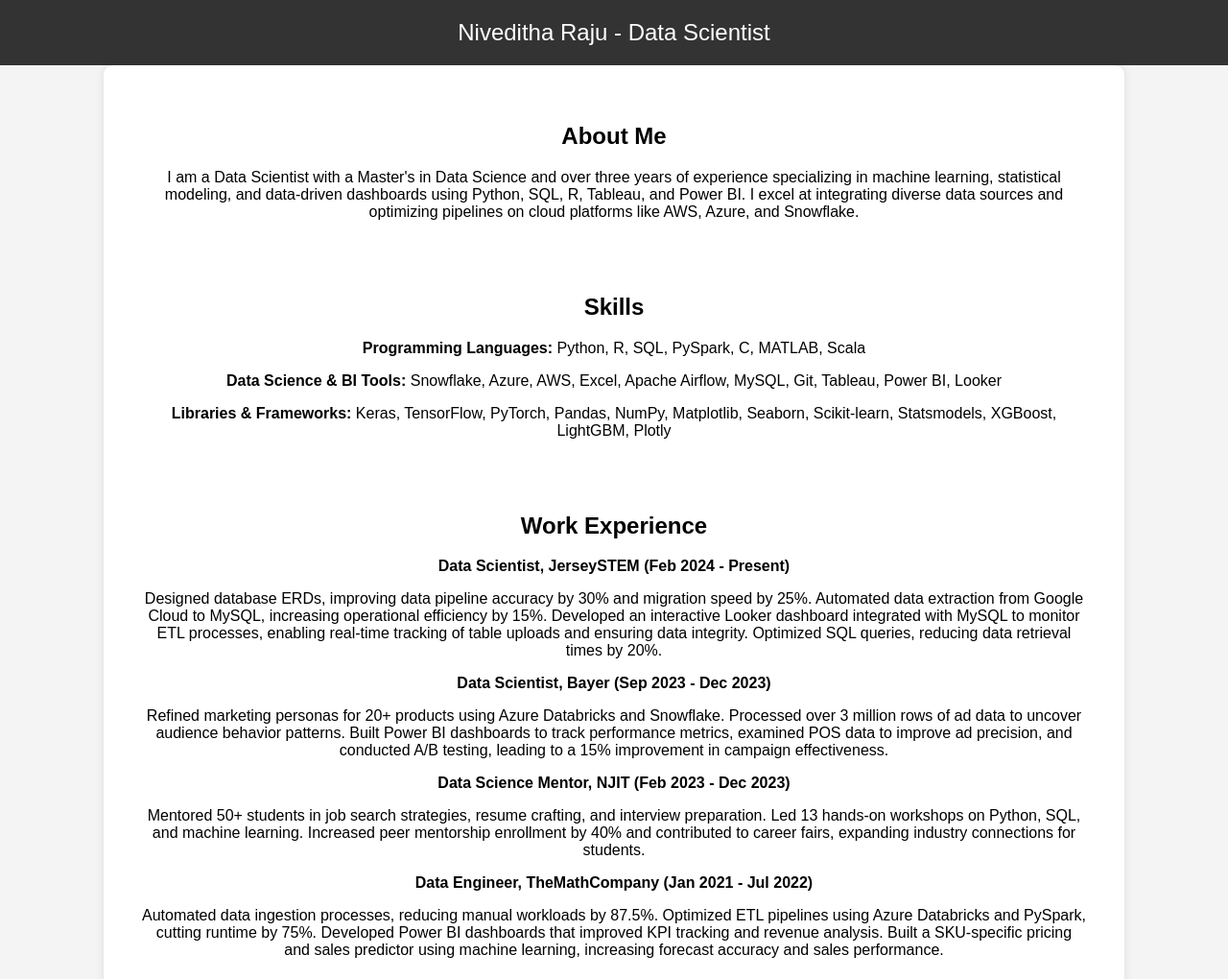
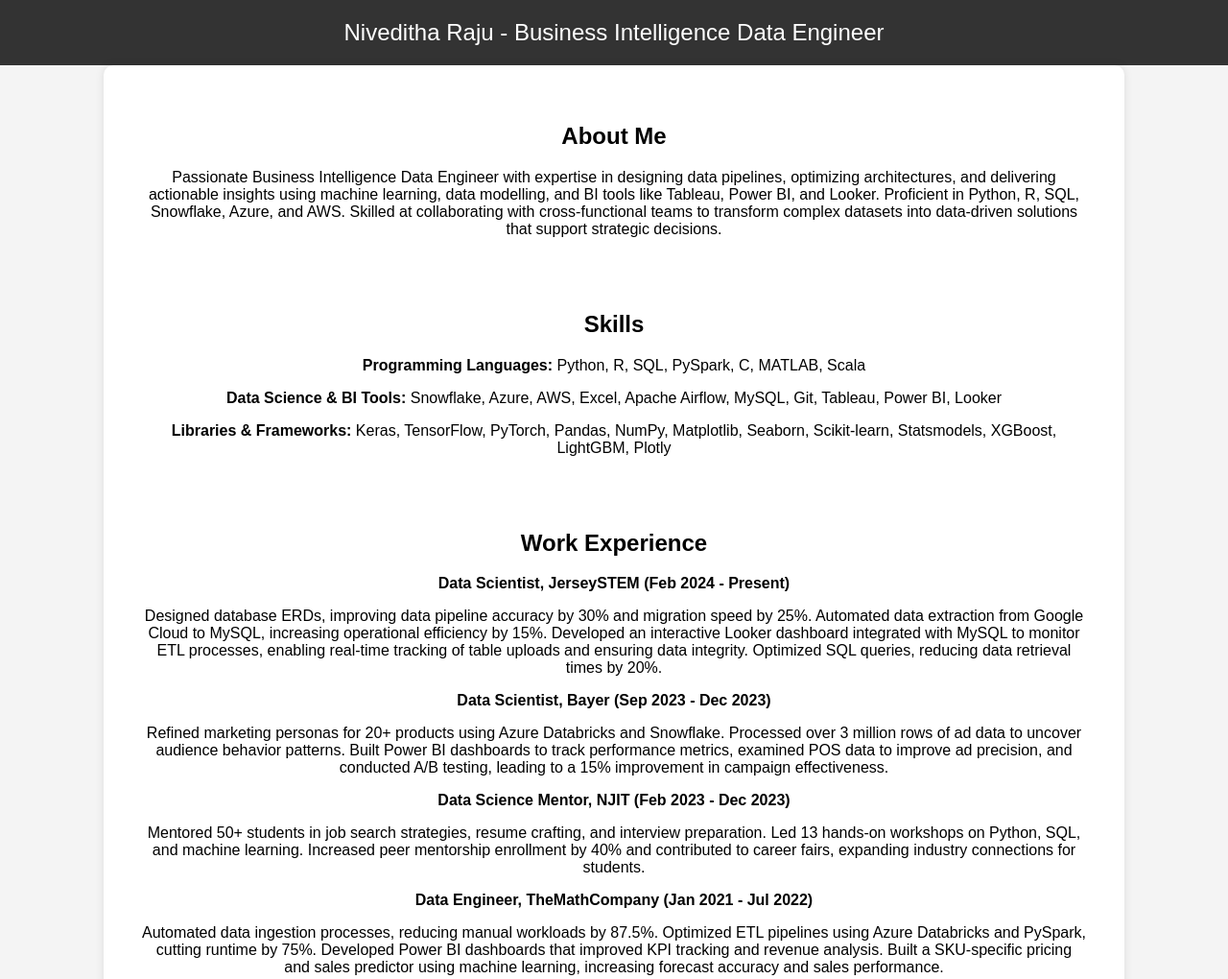
Before and after one commit to Niv-Raj/Portfolio, a plain HTML site: page index.html in a window 1280 px wide. Shown: the top 1020 px of the page at 96% size. Drawn offline with Linux system fonts and the light colour scheme.

Commit message:
Update index.html

```diff
--- a/index.html
+++ b/index.html
@@ -33,12 +33,12 @@
 </head>
 <body>
     <header>
-        Niveditha Raju - Data Scientist
+        Niveditha Raju - Business Intelligence Data Engineer
     </header>
     <div class="container">
         <section>
             <h2>About Me</h2>
-            <p>I am a Data Scientist with a Master's in Data Science and over three years of experience specializing in machine learning, statistical modeling, and data-driven dashboards using Python, SQL, R, Tableau, and Power BI. I excel at integrating diverse data sources and optimizing pipelines on cloud platforms like AWS, Azure, and Snowflake.</p>
+            <p>Passionate Business Intelligence Data Engineer with expertise in designing data pipelines, optimizing architectures, and delivering actionable insights using machine learning, data modelling, and BI tools like Tableau, Power BI, and Looker. Proficient in Python, R, SQL, Snowflake, Azure, and AWS. Skilled at collaborating with cross-functional teams to transform complex datasets into data-driven solutions that support strategic decisions.</p>
         </section>
         <section>
             <h2>Skills</h2>
```
